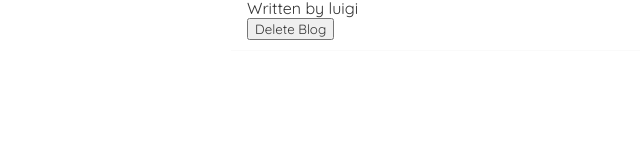
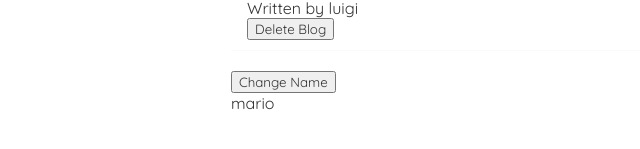
Before and after one commit to yavoraldev00/react-tutorial, a React (Create React App) app: page / in a window 1280 px wide. Shown: the part 387-536 px from the top of the page, without its empty margins (109-749 px from the left). Built offline with nearby package versions, Linux system fonts and the light colour scheme.

Commit message:
tutorial 15 - useEffect with Dependency

```diff
--- a/src/Home.js
+++ b/src/Home.js
@@ -1,4 +1,4 @@
-import { useState } from "react";
+import { useState, useEffect } from "react";
 import BlogList from "./BlogList";
 
 const Home = () => {
@@ -13,9 +13,18 @@
         setBlogs(newBlogs);
     }
 
+    const [name, setName] = useState("mario");
+
+    useEffect(() => {
+        console.log("useEffect triggered!");
+        console.log(name)
+    }, [name]) // tirggers only when watched value "name" is changed
+
     return (
         <div className="home">
             <BlogList blogs = {blogs} title = "Blogs" handleDelete = {handleDelete}/>
+            <button onClick={() => {setName("luigi")}}>Change Name</button>
+            <p>{ name }</p>
         </div>
      );
 }
```
